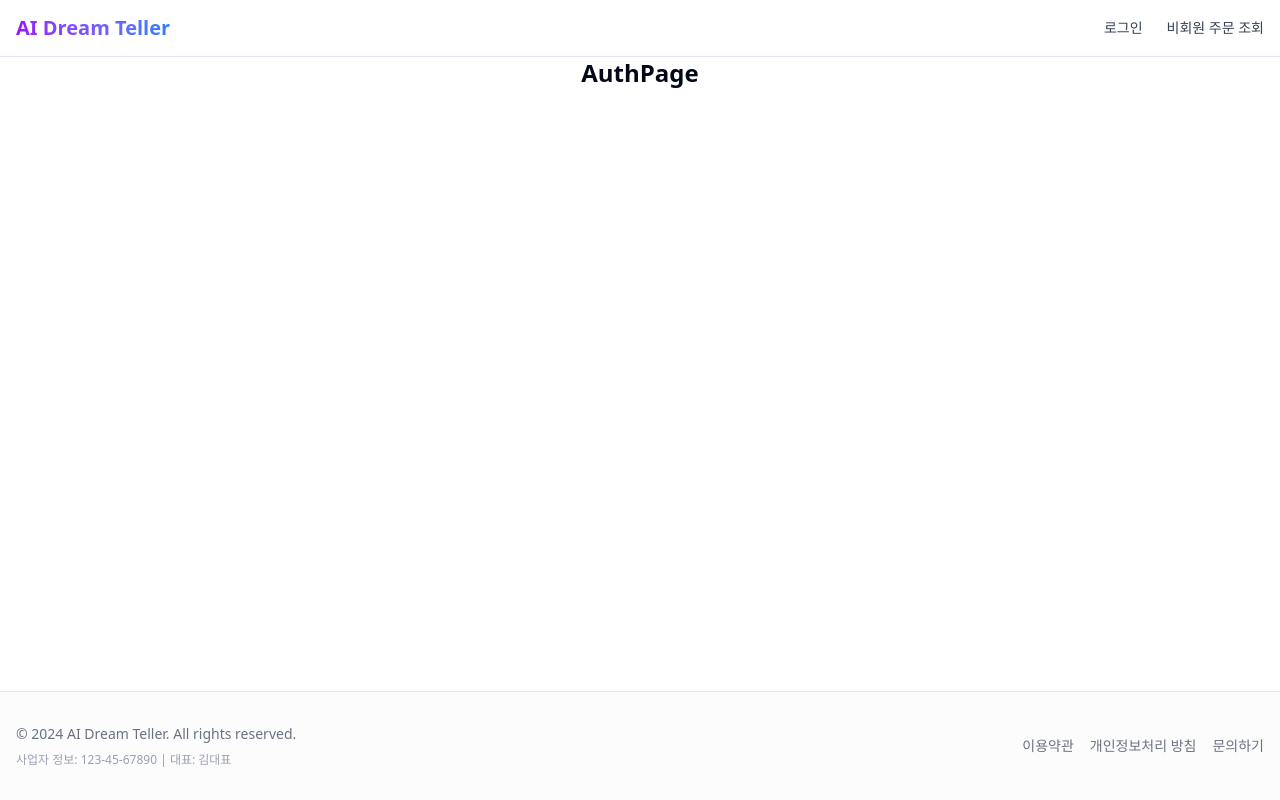
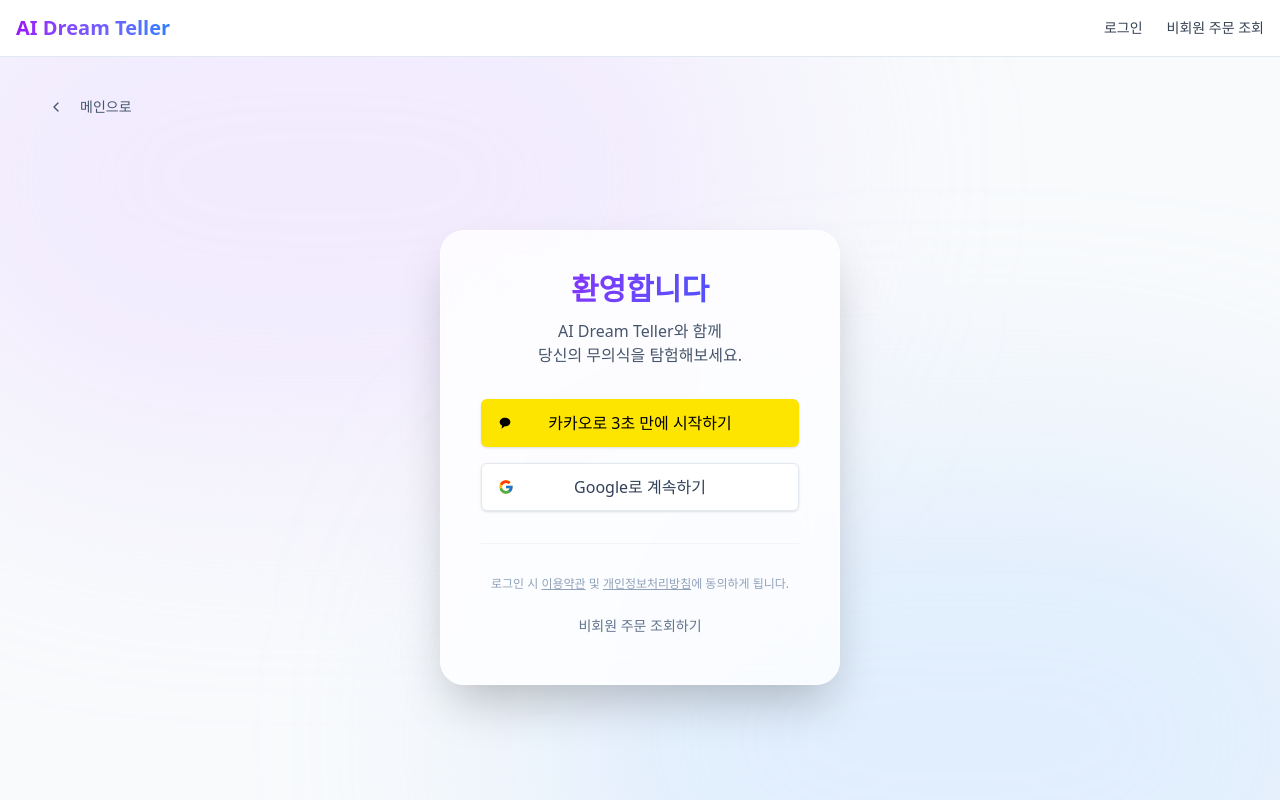
Before and after one commit to cobaetoo/ai_dream_teller, a Next.js app: page /auth in a window 1280 px wide. Shown: the top 800 px of the page. Built offline with nearby package versions, Linux system fonts and the light colour scheme.

Commit message:
feat: Redesign Auth page and wrap PaymentPage in Suspense
- Redesign /auth login page with full-screen layout and modern UI
- Add back-to-home navigation and social login buttons (Kakao, Google)
- Add Suspense boundary to /payments page for safe useSearchParams usage

```diff
--- a/src/app/auth/page.tsx
+++ b/src/app/auth/page.tsx
@@ -1,11 +1,132 @@
-import React from 'react';
+import Link from "next/link";
+import React from "react";
+import { Button } from "@/components/ui/button";
+import { ChevronLeft } from "lucide-react";
 
 const AuthPage = () => {
   return (
-    <div className="w-full h-full flex items-center justify-center">
-      <h1 className="text-2xl font-bold">AuthPage</h1>
+    <div className="min-h-screen w-full flex flex-col items-center justify-center bg-slate-50 relative overflow-hidden">
+      {/* Background Effects */}
+      <div className="absolute top-[-20%] left-[-10%] w-[70%] h-[70%] rounded-full bg-purple-200/40 blur-[120px]" />
+      <div className="absolute bottom-[-20%] right-[-10%] w-[70%] h-[70%] rounded-full bg-blue-200/40 blur-[120px]" />
+
+      {/* Back Button */}
+      <div className="absolute top-8 left-8 z-10">
+        <Link href="/">
+          <Button
+            variant="ghost"
+            className="text-slate-600 hover:text-slate-900"
+          >
+            <ChevronLeft className="mr-2 h-4 w-4" />
+            메인으로
+          </Button>
+        </Link>
+      </div>
+
+      <div className="w-full max-w-md px-6 z-10">
+        <div className="bg-white/80 backdrop-blur-xl rounded-3xl shadow-2xl p-8 md:p-10 border border-white/50 text-center">
+          <div className="mb-8">
+            <h1 className="text-3xl font-bold bg-clip-text text-transparent bg-gradient-to-r from-purple-600 to-blue-600">
+              환영합니다
+            </h1>
+            <p className="mt-3 text-slate-600">
+              AI Dream Teller와 함께
+              <br />
+              당신의 무의식을 탐험해보세요.
+            </p>
+          </div>
+
+          <div className="space-y-4">
+            {/* Kakao Login */}
+            <Button className="w-full h-12 bg-[#FEE500] hover:bg-[#FDD800] text-[#000000] border-none font-medium text-base relative overflow-hidden">
+              <div className="absolute left-4">
+                <KakaoLogo />
+              </div>
+              카카오로 3초 만에 시작하기
+            </Button>
+
+            {/* Google Login */}
+            <Button
+              variant="outline"
+              className="w-full h-12 bg-white hover:bg-slate-50 text-slate-700 border-slate-200 font-medium text-base relative overflow-hidden"
+            >
+              <div className="absolute left-4">
+                <GoogleLogo />
+              </div>
+              Google로 계속하기
+            </Button>
+          </div>
+
+          <div className="mt-8 pt-8 border-t border-slate-100">
+            <p className="text-xs text-slate-400 mb-4">
+              로그인 시{" "}
+              <Link href="/terms" className="underline hover:text-slate-600">
+                이용약관
+              </Link>{" "}
+              및{" "}
+              <Link href="/privacy" className="underline hover:text-slate-600">
+                개인정보처리방침
+              </Link>
+              에 동의하게 됩니다.
+            </p>
+            <Link href="/guest-login">
+              <Button
+                variant="link"
+                className="text-slate-500 hover:text-slate-800 text-sm font-normal"
+              >
+                비회원 주문 조회하기
+              </Button>
+            </Link>
+          </div>
+        </div>
+      </div>
     </div>
   );
 };
 
+// Simple SVG Logos components for self-containment
+const KakaoLogo = () => (
+  <svg
+    width="24"
+    height="24"
+    viewBox="0 0 24 24"
+    fill="none"
+    xmlns="http://www.w3.org/2000/svg"
+  >
+    <path
+      fillRule="evenodd"
+      clipRule="evenodd"
+      d="M12 4C7.58172 4 4 6.98528 4 10.6667C4 12.9845 5.48006 15.0272 7.74797 16.196L6.77258 19.8258C6.69614 20.1098 7.02534 20.3235 7.26251 20.1422L11.5645 17.034C11.7101 17.0423 11.8553 17.0465 12 17.0465C16.4183 17.0465 20 14.0612 20 10.3798C20 6.69837 16.4183 4 12 4Z"
+      fill="currentColor"
+    />
+  </svg>
+);
+
+const GoogleLogo = () => (
+  <svg
+    width="24"
+    height="24"
+    viewBox="0 0 24 24"
+    fill="none"
+    xmlns="http://www.w3.org/2000/svg"
+  >
+    <path
+      d="M21.8055 10.0415H21V10H12V14H17.6515C16.827 16.3285 14.6115 18 12 18C8.6865 18 6 15.3135 6 12C6 8.6865 8.6865 6 12 6C13.5295 6 14.905 6.574 15.963 7.5195L18.78 4.7025C17.0215 3.0655 14.6505 2 12 2C6.4775 2 2 6.4775 2 12C2 17.5225 6.4775 22 12 22C17.5225 22 22 17.5225 22 12C22 11.3295 21.931 10.675 21.8055 10.0415Z"
+      fill="#FFC107"
+    />
+    <path
+      d="M3.15295 7.3455L6.43845 9.755C7.32745 7.554 9.48045 6 12 6C13.5295 6 14.905 6.574 15.963 7.5195L18.78 4.7025C17.0215 3.0655 14.6505 2 12 2C8.15895 2 4.82795 4.1685 3.15295 7.3455Z"
+      fill="#FF3D00"
+    />
+    <path
+      d="M12 22C14.6605 22 17.0365 21.065 18.816 19.457L15.545 16.9625C14.5495 17.653 13.336 18 12 18C9.38845 18 7.17295 16.3285 6.34845 14H3.07295V16.5245C4.74345 19.845 8.08045 22 12 22Z"
+      fill="#4CAF50"
+    />
+    <path
+      d="M21.8055 10.0415H21V10H12V14H17.6515C17.257 15.108 16.546 16.0765 15.545 16.9625L18.816 19.457C18.3245 19.9015 22 17.1525 22 12C22 11.3295 21.931 10.675 21.8055 10.0415Z"
+      fill="#1976D2"
+    />
+  </svg>
+);
+
 export default AuthPage;
--- a/src/app/payments/page.tsx
+++ b/src/app/payments/page.tsx
@@ -1,6 +1,6 @@
 "use client";
 
-import React, { useEffect, useRef, useState } from "react";
+import React, { useEffect, useRef, useState, Suspense } from "react";
 import {
   loadPaymentWidget,
   PaymentWidgetInstance,
@@ -27,7 +27,7 @@
 const CLIENT_KEY = "test_ck_D5GePWvyJnrKwdP7Vzn8gLzN97Eq"; // Public Test Key
 const CUSTOMER_KEY = nanoid(); // Random Customer Key for Guest
 
-const PaymentPage = () => {
+const PaymentPageContent = () => {
   const router = useRouter();
   const searchParams = useSearchParams();
   const paymentWidgetRef = useRef<PaymentWidgetInstance | null>(null);
@@ -244,4 +244,18 @@
   );
 };
 
+const PaymentPage = () => {
+  return (
+    <Suspense
+      fallback={
+        <div className="flex h-screen items-center justify-center">
+          <Loader2 className="h-8 w-8 animate-spin text-purple-600" />
+        </div>
+      }
+    >
+      <PaymentPageContent />
+    </Suspense>
+  );
+};
+
 export default PaymentPage;
```
